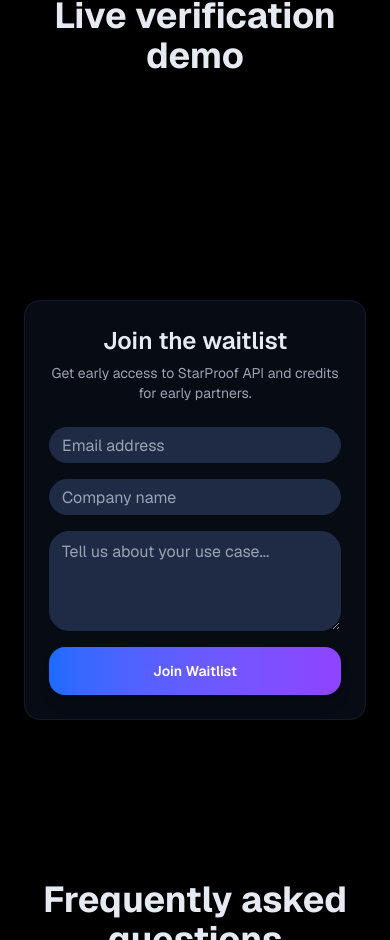
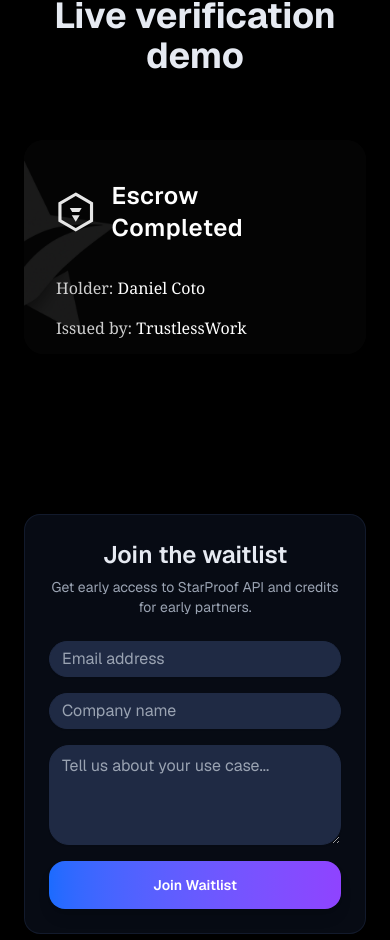
Before and after one commit to JosueBrenes/StarProof-web, a Next.js app in the folder web/: page / in a window 390 px wide. Shown: the part 2856-3796 px from the top of the page. Built offline with nearby package versions, Linux system fonts and the light colour scheme.

Commit message:
feat(credential): add credential card component with QR code display
Add new CredentialCard component to display verifiable credentials with QR code functionality. Includes mock data structure and responsive layout. Component is integrated into the landing page demo section.

```diff
--- a/web/package.json
+++ b/web/package.json
@@ -21,6 +21,7 @@
     "lucide-react": "^0.540.0",
     "motion": "^12.23.12",
     "next": "15.5.0",
+    "qrcode.react": "^4.2.0",
     "react": "19.1.0",
     "react-dom": "19.1.0",
     "tailwind-merge": "^3.3.1"
--- a/web/src/app/page.tsx
+++ b/web/src/app/page.tsx
@@ -28,6 +28,7 @@
   Users,
   Award,
 } from "lucide-react"
+import CredentialCard from "@/components/CredentialCard"
 import Image from "next/image"
 import ScrollProgress from "@/components/ScrollProgress"
 import AnimatedText from "@/components/AnimatedText";
@@ -256,7 +257,9 @@
           <motion.h2 className="text-4xl font-bold text-center mb-16" {...fadeInUp}>
             Live verification demo
           </motion.h2>
-          {/* Aca poner credencial y poner el swap de una tarjeta al reverso */}
+          <motion.div className="flex justify-center" {...fadeInUp}>
+            <CredentialCard />
+          </motion.div>
         </div>
       </section>
 
--- /dev/null
+++ b/web/src/components/CredentialCard.tsx
@@ -0,0 +1,110 @@
+"use client";
+
+import React from "react";
+import { QRCodeSVG } from "qrcode.react";
+
+/** ----- Mock data ----- */
+const mock = {
+  title: "Escrow Completed",
+  holder: "Daniel Coto",
+  issuer: "TrustlessWork",
+  issuedOn: "August 26, 2025",
+  expiresOn: "August 26, 2026",
+  category: "Financial Services",
+  disclaimer:
+    "*This credential is a demo issued by StarProof. It has no legal validity and does not represent an official verification*",
+  qrValue: "https://starproof.app/demo/credential/123",
+};
+
+type Data = typeof mock;
+
+/**
+ * Props:
+ * - bgUrl: URL del fondo (usa tu imagen 2, ej: /credential-bg.png en /public)
+ * - data: datos de la credencial (incluye qrValue)
+ * - qrSize: tamaño del QR en px
+ */
+export default function CredentialCard({
+  bgUrl = "/credential-bg.png",
+  data = mock,
+  qrSize = 340,
+}: {
+  bgUrl?: string;
+  data?: Data;
+  qrSize?: number;
+}) {
+  return (
+    <div
+      className="relative w-full max-w-[1080px] aspect-[16/10] overflow-hidden rounded-xl shadow-xl"
+      style={{
+        backgroundColor: "#0c0c0c",
+        backgroundImage: `url(${bgUrl})`,
+        backgroundSize: "cover",
+        backgroundPosition: "center",
+      }}
+    >
+      {/* Overlay para contraste */}
+      <div className="absolute inset-0 bg-black/60" />
+
+      {/* Contenido */}
+      <div className="relative h-full w-full text-white grid grid-cols-12 gap-6 p-8">
+        {/* Columna izquierda */}
+        <div className="col-span-12 md:col-span-7 flex flex-col">
+          {/* Logo + Título */}
+          <div className="flex items-center gap-4 pt-2">
+            <HexLogo className="h-10 w-10 text-white/90" />
+            <h1 className="text-2xl md:text-3xl font-semibold tracking-wide">
+              {data.title}
+            </h1>
+          </div>
+
+          {/* Detalles */}
+          <div className="mt-8 space-y-4 text-base md:text-lg font-serif">
+            <p><span className="text-white/80">Holder:</span> {data.holder}</p>
+            <p><span className="text-white/80">Issued by:</span> {data.issuer}</p>
+            <p><span className="text-white/80">Issued on:</span> {data.issuedOn}</p>
+            <p><span className="text-white/80">Expires on:</span> {data.expiresOn}</p>
+            <p><span className="text-white/80">Category:</span> {data.category}</p>
+          </div>
+        </div>
+
+        {/* Columna derecha: QR real */}
+        <div className="col-span-12 md:col-span-5 flex items-center justify-center">
+          <div className="p-4 bg-white/5 rounded-lg">
+            <QRCodeSVG
+              value={data.qrValue}
+              level="M"
+              includeMargin
+              size={qrSize}
+              bgColor="transparent"
+              fgColor="#ffffff"
+            />
+          </div>
+        </div>
+
+        {/* Disclaimer */}
+        <div className="col-span-12 flex items-end">
+          <p className="ml-auto text-xs italic text-white/70">{data.disclaimer}</p>
+        </div>
+      </div>
+    </div>
+  );
+}
+
+/** ------ Logo simple hexagonal (placeholder) ------ */
+function HexLogo({ className = "" }: { className?: string }) {
+  return (
+    <svg viewBox="0 0 100 100" className={className} aria-hidden="true">
+      <path
+        d="M50 5 90 28v44L50 95 10 72V28L50 5Z"
+        fill="none"
+        stroke="currentColor"
+        strokeWidth="8"
+      />
+      <path
+        d="M35 40h30l-6 10h-18l-6-10zm5 18h20l-10 17-10-17z"
+        fill="currentColor"
+      />
+    </svg>
+  );
+}
```
Also changed, not shown: web/public/credential-bg.png (added), 1 other file (tests, documents, lock files or other folders).
